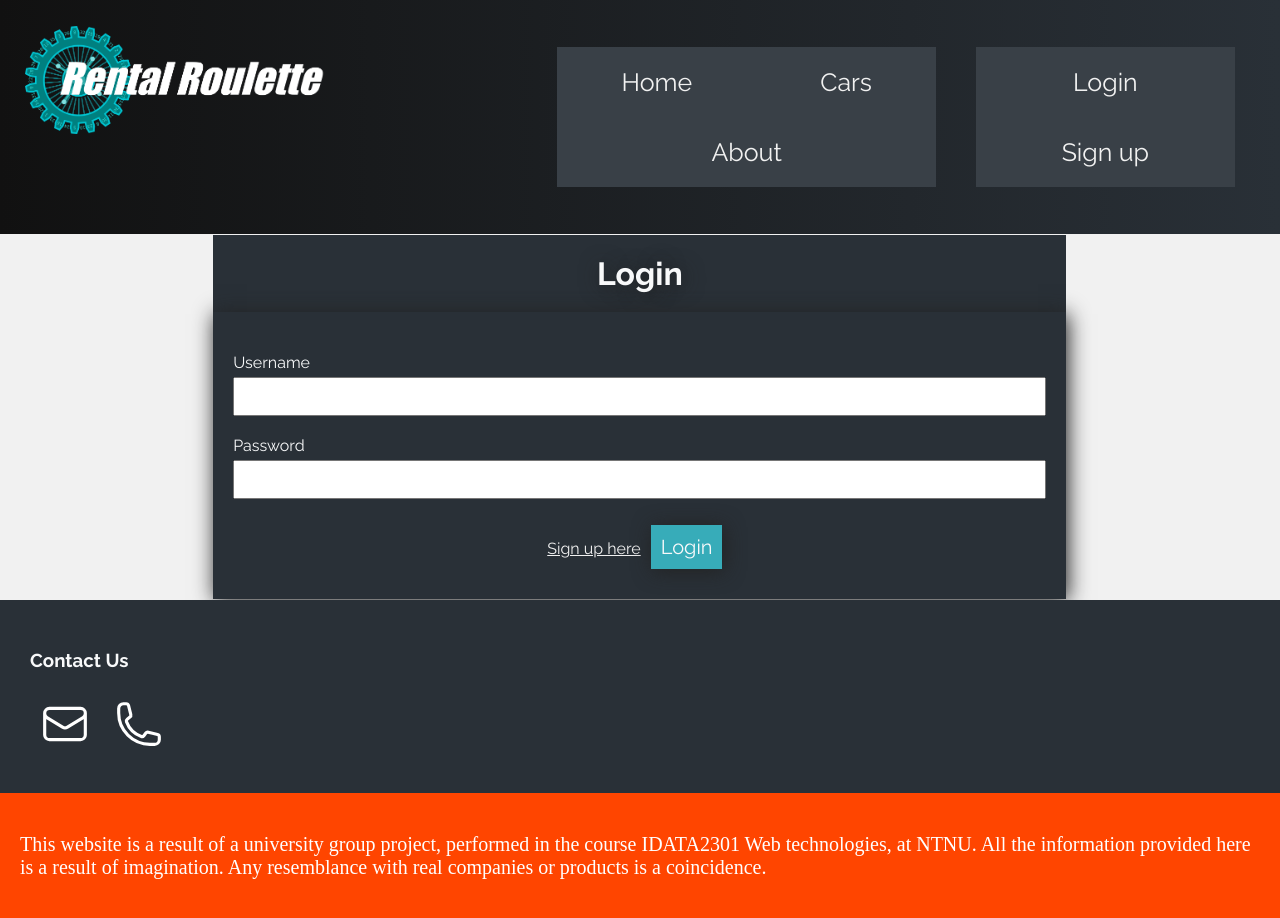
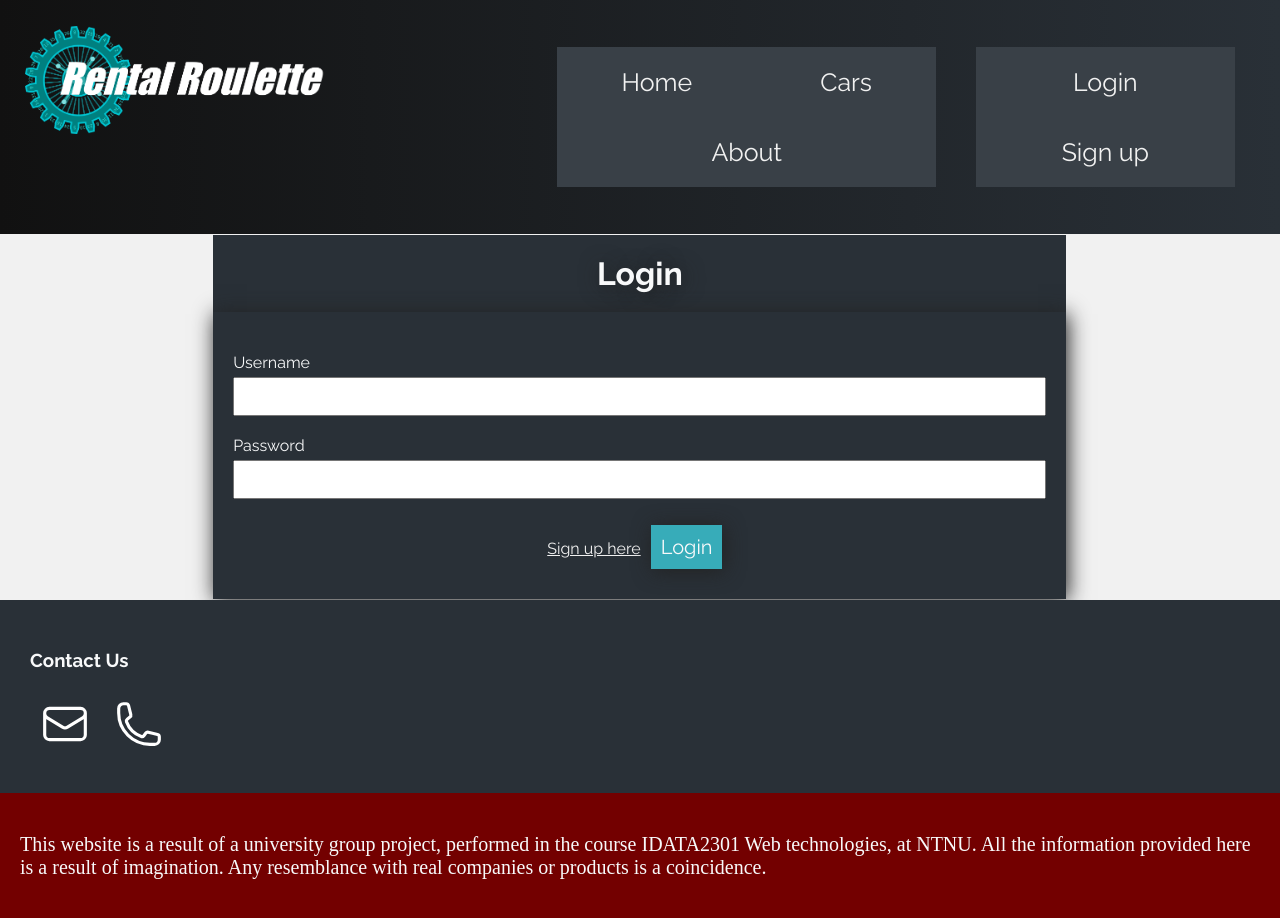
Before and after one commit to Nezerpz/IDATA2301-Project-2025, a React (Vite) app: page /login in a window 1280 px wide. Built offline with nearby package versions, Linux system fonts and the light colour scheme; a web font is replaced by a local one.

Commit message:
Better contrast on footer, and more color impairment friendly

```diff
--- a/src/static/css/index.css
+++ b/src/static/css/index.css
@@ -26,11 +26,11 @@
 }
 #disclaimer {
     padding: 20px;
-    background-color: orangered;
+    background-color: #730000;
 }
 #disclaimer > p {
     font-size: 125%;
-    color: white;
+    color: var(--heading-color-light);
 }
 
 body{
```
